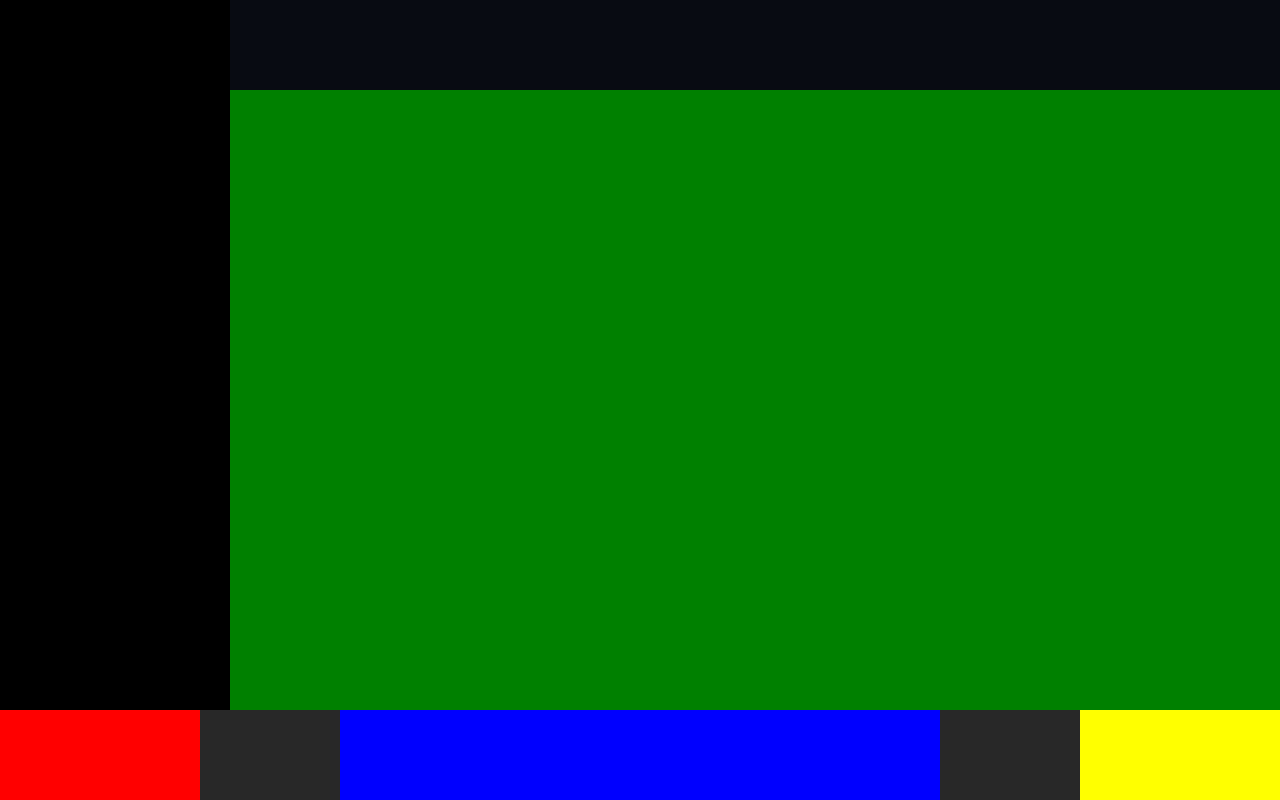
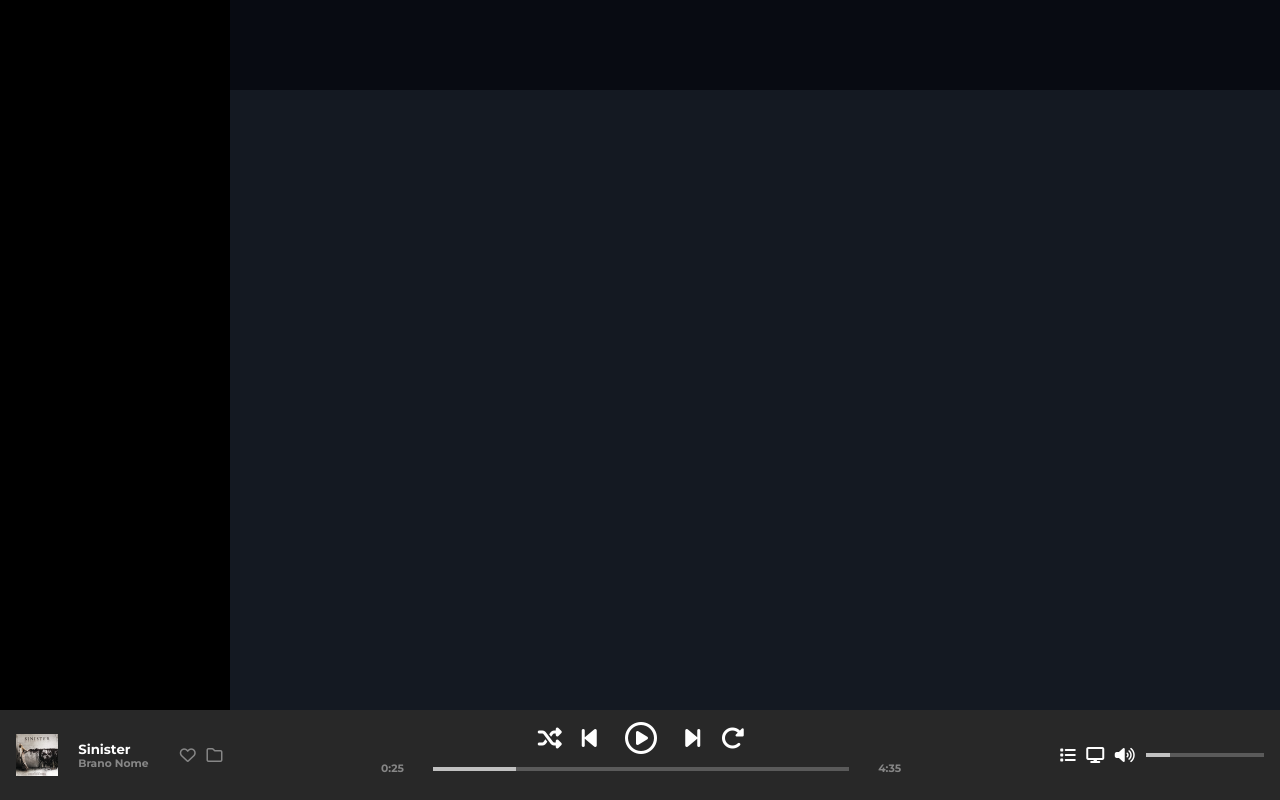
Before and after one commit to RodrigoFantechi/html-css-spotifyweb, a plain HTML site: page index.html in a window 1280 px wide. Drawn offline with Linux system fonts and the light colour scheme.

Commit message:
add navbar

```diff
--- a/assets/css/style.css
+++ b/assets/css/style.css
@@ -1,8 +1,13 @@
 :root {
     --clr-player-nav: #282828;
     --clr-dark: #000000;
-    --clr-main-nav:#080B12;
+    --clr-main-nav: #080b12;
     --clr-song-section: #141922;
+    --clr-bar: #5A5A5A;
+    --clr-line: #C1C1C1;
+    --clr-accent: #ADFF2F;
+    --clr-lighter: #FFFFFF;
+    --clr-light: #878787;
 }
 
 
@@ -11,6 +16,14 @@
     margin: 0;
     padding: 0;
     box-sizing: border-box;
+}
+
+img {
+    max-width: 100%;
+}
+
+body {
+    font-family: 'Montserrat', sans-serif;
 }
 
 
@@ -26,24 +39,139 @@
     display: flex;
     flex-wrap: nowrap;
     justify-content: space-between;
+    padding: 0.75rem 1rem;
+    color: var(--clr-lighter);
 }
 
+/* TRACK_DETAILS */
+
 .track_details {
-    width: 200px;
-    background-color: red;
-flex-shrink: 0;
+    flex-shrink: 0;
+    align-self: center;
 }
 
-.player {
-    background-color: blue;
-    width: 600px;
+.track_details img {
+    width: 42px;
 }
 
+.track_name {
+    display: inline-block;
+    margin-left: 1rem;
+    margin-right: 1.5rem;
+}
+
+.track_details * {
+    vertical-align: middle;
+}
+
+.track_details .fa-regular {
+    padding: 0.2rem;
+}
+ h6, .track_details .fa-regular{
+color: var(--clr-light);
+}
+a{
+    text-decoration: none;
+}
+
+/* PLAYER */
+.player {
+    text-align: center;
+    width: calc(100% / 12 * 5);
+}
+
+.bar_player {
+    display: flex;
+    justify-content: space-between;
+    align-items: center;
+}
+
+.player .bar {
+    height: 4px;
+    width: 80%;
+    background-color: var(--clr-bar);
+}
+.line{
+    height: 4px;
+    width: 20%;
+    background-color: var(--clr-line);
+    position: relative;
+}
+.player .icon .fa-solid{
+    font-size: 1.5rem;
+    margin: 0 0.5rem;
+}
+.player .icon .fa-regular{
+    font-size: 2rem;
+    margin: 0 1rem;
+    transition: 0.2s;
+}
+
+.icon *{
+    vertical-align: middle;
+}
+.player .icon{
+    margin-bottom: 0.5rem;
+}
+.circle{
+ background-color: var(--clr-accent);
+ height: 1rem;
+ width: 1rem;
+ border-radius: 50%;
+ position: absolute;
+ right: -0.5rem;
+ top: -150%;
+display: none;
+}
+
+/* CONTROLS */
 .controls {
-    background-color: yellow;
-    width: 200px;
     flex-shrink: 0;
+
+    display: flex;
+    align-items: center;
 }
+ .controls .icon *{
+    vertical-align: middle;
+}
+.controls .fa-solid {
+    padding: 0.2rem;
+}
+.controls .bar {
+    height: 4px;
+    width: 118px;
+    background-color: var(--clr-bar);
+}
+.controls .icon{
+    margin-right: 0.5rem;
+}
+/* HOVER */
+
+
+.bar_volume:hover .line{
+    background-color: var(--clr-accent);
+}
+.bar_volume:hover .circle{
+    display: block;
+}
+
+.bar_player .bar:hover .line{
+    background-color: var(--clr-accent);
+}
+.bar_player .bar:hover .circle{
+    display: block;
+}
+.brano_nome:hover, .brano_nome:hover h6 {
+    text-decoration: underline;
+    color: var(--clr-lighter);
+}
+.track_details .fa-regular:hover{
+    color: var(--clr-lighter);
+}
+.player .icon .fa-regular:hover{
+    transform: scale(1.2);
+}
+
 
 /* MAIN */
 
@@ -55,33 +183,41 @@ flex-shrink: 0;
 
 }
 
-.sidebar{
+.sidebar {
     width: 230px;
     height: 100%;
     background-color: var(--clr-dark);
 }
 
-.main_body{
+.main_body {
     height: 100%;
-    width:calc(100% - 230px);
+    width: calc(100% - 230px);
+    overflow: auto;
 
 }
-.main_body_navbar{
+
+.main_body_navbar {
     height: 90px;
     width: 100%;
     background-color: var(--clr-main-nav);
+    position: fixed;
 
 }
-.main_body_song_section{
+
+.main_body_song_section {
     background-color: var(--clr-song-section);
-    height:var(100% - 90px);
-    height: calc(100% - 90px);
-    overflow: auto;
+    width: 100%;
+    height: 100%;
 }
 
-.test{
-    width: 100%;
-    height: 2000px;
-    background-color: green;
+
+/* RESPONSIVE */
+@media screen and (max-width: 878px){
 
 }
+@media screen and (max-width: 639px){
+
+}
+@media screen and (max-width: 552px){
+
+}
--- a/index.html
+++ b/index.html
@@ -6,6 +6,9 @@
     <meta http-equiv="X-UA-Compatible" content="IE=edge">
     <meta name="viewport" content="width=device-width, initial-scale=1.0">
     <!-- Google Font -->
+    <link rel="preconnect" href="https://fonts.googleapis.com">
+    <link rel="preconnect" href="https://fonts.gstatic.com" crossorigin>
+    <link href="https://fonts.googleapis.com/css2?family=Montserrat:wght@400;600;700&display=swap" rel="stylesheet">
     <!-- Font Awesome -->
     <link rel="stylesheet" href="https://cdnjs.cloudflare.com/ajax/libs/font-awesome/6.2.0/css/all.min.css"
         integrity="sha512-xh6O/CkQoPOWDdYTDqeRdPCVd1SpvCA9XXcUnZS2FmJNp1coAFzvtCN9BmamE+4aHK8yyUHUSCcJHgXloTyT2A=="
@@ -18,28 +21,76 @@
 <body>
     <div class="main">
         <div class="sidebar"></div>
+        <!-- /.sidebar -->
         <div class="main_body">
             <div class="main_body_navbar"></div>
             <!-- /.main_body_navbar -->
             <div class="main_body_song_section">
-                    <div class="test"></div>
+
             </div>
             <!-- /.main_body_song_section -->
         </div>
         <!-- /.main_body -->
-        <!-- /.sidebar -->
-
 
     </div>
     <!-- /.main -->
 
 
     <div class="nav">
-        <div class="track_details"></div>
+        <div class="track_details">
+            <img src="assets/img/sinister.jpeg" alt="cover album sinister">
+            <div class="track_name">
+                <h5>Sinister</h5>
+                <a  class="brano_nome" href="#"><h6>Brano Nome</h6></a>
+            </div>
+            <!-- /.track_name_and_album -->
+
+            <i class="fa-regular fa-heart"></i>
+            <i class="fa-regular fa-folder"></i>
+        </div>
         <!-- /.track_details -->
-        <div class="player"></div>
+        <div class="player">
+            <div class="icon">
+                <i class="fa-solid fa-shuffle"></i>
+                <i class="fa-solid fa-backward-step"></i>
+                <i class="fa-regular fa-circle-play"></i>
+                <i class="fa-solid fa-forward-step"></i>
+                <i class="fa-solid fa-rotate-right"></i>
+            </div>
+            <div class="bar_player">
+                <h6>0:25</h6>
+                <div class="bar">
+                    <div class="line">
+                        <div class="circle"></div>
+                        <!-- /.circle -->
+                    </div>
+                </div>
+                <!-- /.bar -->
+                <h6>4:35</h6>
+            </div>
+            <!-- /.bar_player -->
+            <!-- /.icon -->
+
+        </div>
         <!-- /.player -->
-        <div class="controls"></div>
+        <div class="controls">
+            <div class="icon">
+                <i class="fa-solid fa-list"></i>
+                <i class="fa-solid fa-display"></i>
+                <i class="fa-solid fa-volume-high"></i>
+            </div>
+            <!-- /.icon -->
+           <div class="bar_volume">
+            <div class="bar">
+                <div class="line">
+                    <div class="circle"></div>
+                    <!-- /.circle -->
+                </div>
+            </div>
+            <!-- /.bar -->
+           </div>
+           <!-- /.bar_volume -->
+        </div>
         <!-- /.controls -->
     </div>
     <!-- /.nav -->
```
